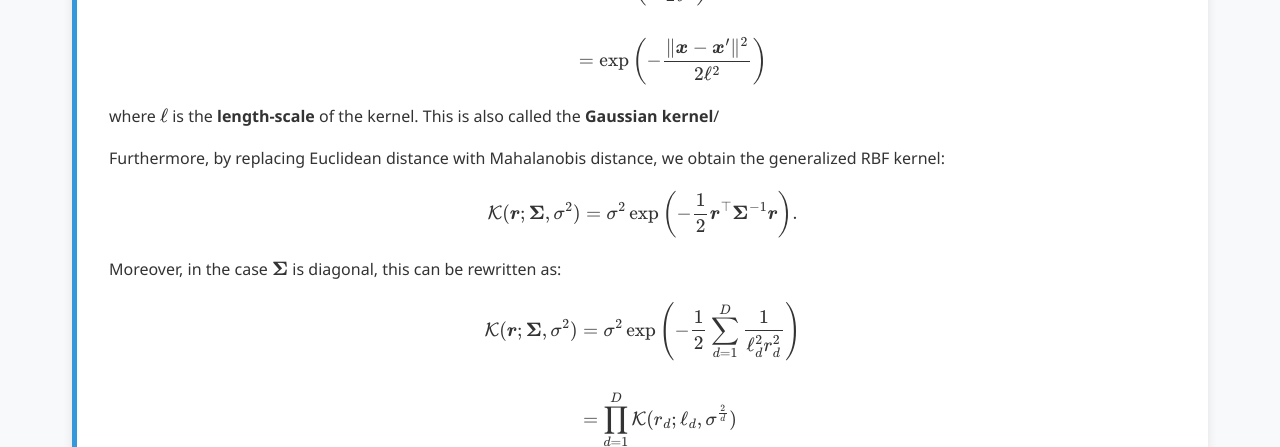
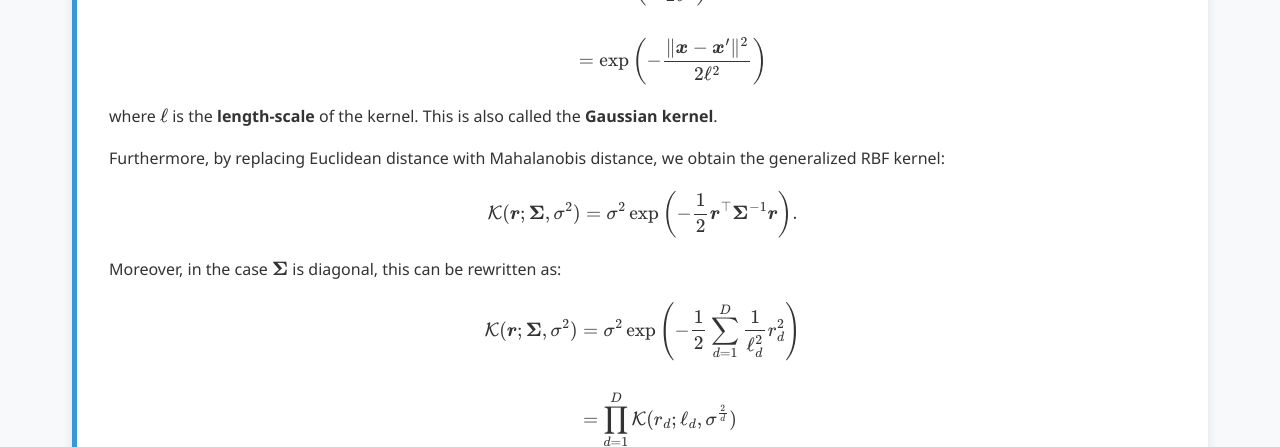
Before and after one commit to Yusukey01/yusukey01.github.io, a Jekyll site: the page built from Mathematics/Probability/gaussian_process.html, in a window 1280 px wide and 900 px high, scrolled down 2049 px. Shown: the part 155-602 px from the top of the window. Built offline with Jekyll 4.4.1, drawn with Linux system fonts in a browser that asks for light colours.

Commit message:
added Gaussian Process

```diff
--- a/Mathematics/Probability/gaussian_process.html
+++ b/Mathematics/Probability/gaussian_process.html
@@ -213,7 +213,7 @@ uses_python: true
                                           &= \exp \left( -\frac{\| \boldsymbol{x} - \boldsymbol{x}'\|^2}{2\ell^2}\right)
                     \end{align*}
                     \]
-                    where \(\ell\) is the <strong>length-scale</strong> of the kernel. This is also called the <strong>Gaussian kernel</strong>/
+                    where \(\ell\) is the <strong>length-scale</strong> of the kernel. This is also called the <strong>Gaussian kernel</strong>.
                 </p>
 
                 <p>
@@ -226,7 +226,7 @@ uses_python: true
                     \[
                     \begin{align*}
                     \mathcal{K}(\boldsymbol{r}; \boldsymbol{\Sigma}, \sigma^2)
-                    &=  \sigma^2 \exp \left( - \frac{1}{2} \sum_{d=1}^D \frac{1}{\ell_d^2 r_d^2} \right) \\\\
+                    &=  \sigma^2 \exp \left( - \frac{1}{2} \sum_{d=1}^D \frac{1}{\ell_d^2 }r_d^2 \right) \\\\
                     &= \prod_{d=1}^D \mathcal{K}(r_d ; \ell_d, \sigma^{\frac{2}{d}})
                    \end{align*}
                     \]
@@ -234,6 +234,8 @@ uses_python: true
                     is an irrelevant input dimension, we set \(\ell_d = \infty\), and then the corresponding dimension will be ignored. This is why
                     this kernel is called the <strong>automoatic relevance determination (ARD)</strong> kernel.
                  </p>
+
+
 
                 <h4>Matérn Kernels</h4>
                 <p>Popular in Bayesian optimization for their flexibility:</p>
```
